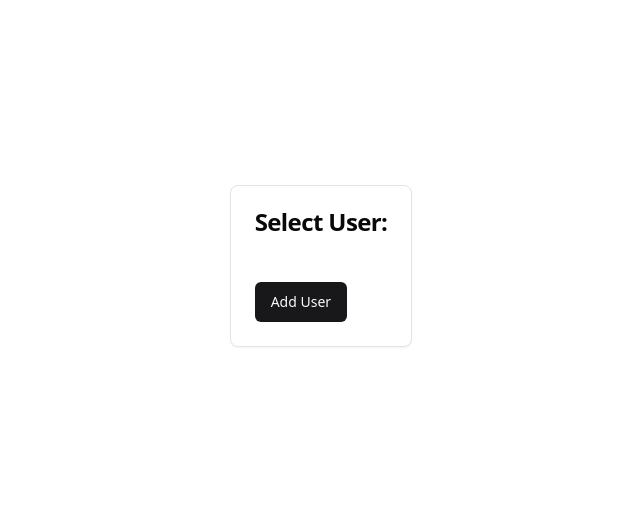
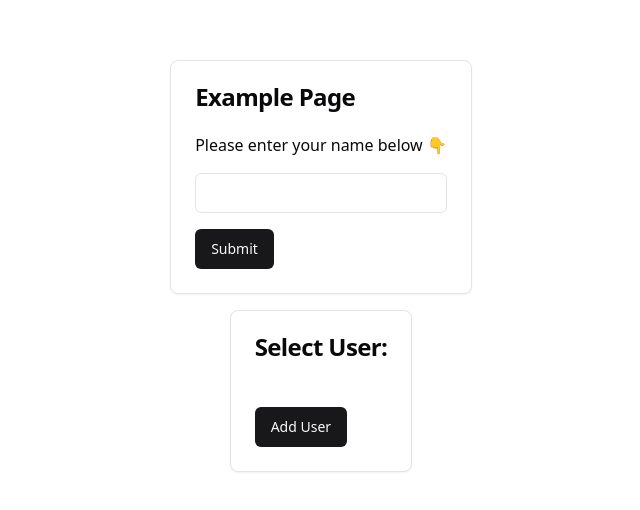
Before and after one commit to Jolvera2001/desktop_budgeting, a React (Vite) app in the folder frontend/: page / in a window 1280 px wide. Shown: the part 134-644 px from the top of the page, without its empty margins (319-959 px from the left). Built offline with nearby package versions, Linux system fonts and the light colour scheme.

Commit message:
put the example from beginning as a way to reference wails binding

```diff
--- a/frontend/src/App.tsx
+++ b/frontend/src/App.tsx
@@ -9,6 +9,7 @@
     CardTitle
 } from "@/components/ui/card"
 import { Button } from "@/components/ui/button"
+import { Input } from '@/components/ui/input';
 
 function App() {
     const [resultText, setResultText] = useState("Please enter your name below 👇");
@@ -22,7 +23,19 @@
 
     return (
         <>
-            <div className='flex items-center justify-center h-screen w-screen'>
+            <div className='flex flex-col space-y-4 items-center justify-center h-screen w-screen'>
+                <Card>
+                    <CardHeader>
+                        <CardTitle>Example Page</CardTitle>
+                    </CardHeader>
+                    <CardContent>
+                        <div className='space-y-4'>
+                            <p>{resultText}</p>
+                            <Input onChange={updateName}></Input>
+                            <Button onClick={greet}>Submit</Button>
+                        </div>
+                    </CardContent>
+                </Card>
                 <Card>
                     <CardHeader>
                         <CardTitle>Select User:</CardTitle>
--- /dev/null
+++ b/frontend/src/components/ui/input.tsx
@@ -0,0 +1,25 @@
+import * as React from "react"
+
+import { cn } from "@/lib/utils"
+
+export interface InputProps
+  extends React.InputHTMLAttributes<HTMLInputElement> {}
+
+const Input = React.forwardRef<HTMLInputElement, InputProps>(
+  ({ className, type, ...props }, ref) => {
+    return (
+      <input
+        type={type}
+        className={cn(
+          "flex h-10 w-full rounded-md border border-input bg-background px-3 py-2 text-sm ring-offset-background file:border-0 file:bg-transparent file:text-sm file:font-medium placeholder:text-muted-foreground focus-visible:outline-none focus-visible:ring-2 focus-visible:ring-ring focus-visible:ring-offset-2 disabled:cursor-not-allowed disabled:opacity-50",
+          className
+        )}
+        ref={ref}
+        {...props}
+      />
+    )
+  }
+)
+Input.displayName = "Input"
+
+export { Input }
```
